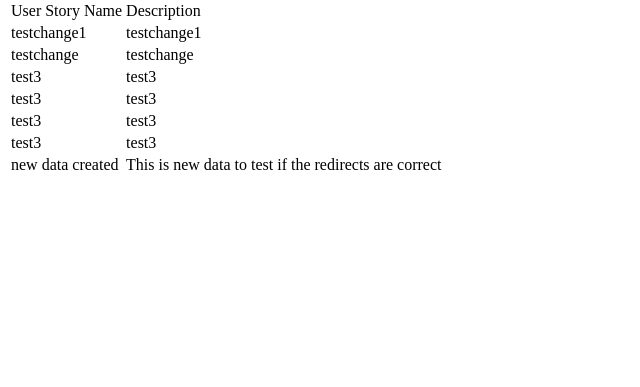
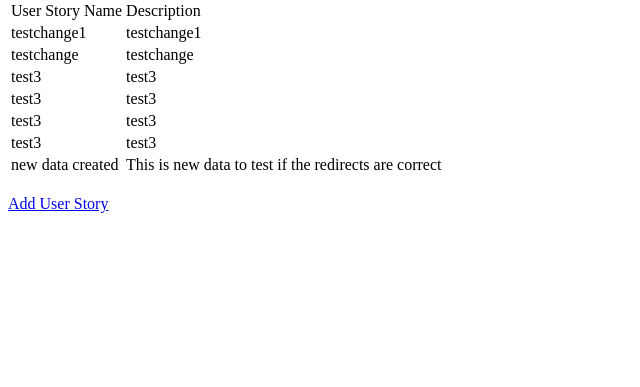
Before and after one commit to Chana023/django-project-2, a Django app: page /scrumapp/home in a window 1280 px wide. Shown: the part 126-513 px from the top of the page, without its empty margins (0-640 px from the left). Run offline with Django 4.2, Linux system fonts and the light colour scheme; data comes from the database, SQL or seed files in the repository; both versions use the stored data as it was after the commit.

Commit message:
Added button to create new user story

```diff
--- a/scrumapp/templates/scrumapp/home.html
+++ b/scrumapp/templates/scrumapp/home.html
@@ -9,6 +9,8 @@
         {% include "scrumapp/User_Story_list.html" %}
     </div>
 
+    <br>
+<a href="User_Story/create">Add User Story</a>
 
 </body>
 
```
Also changed, not shown: db.sqlite3.
